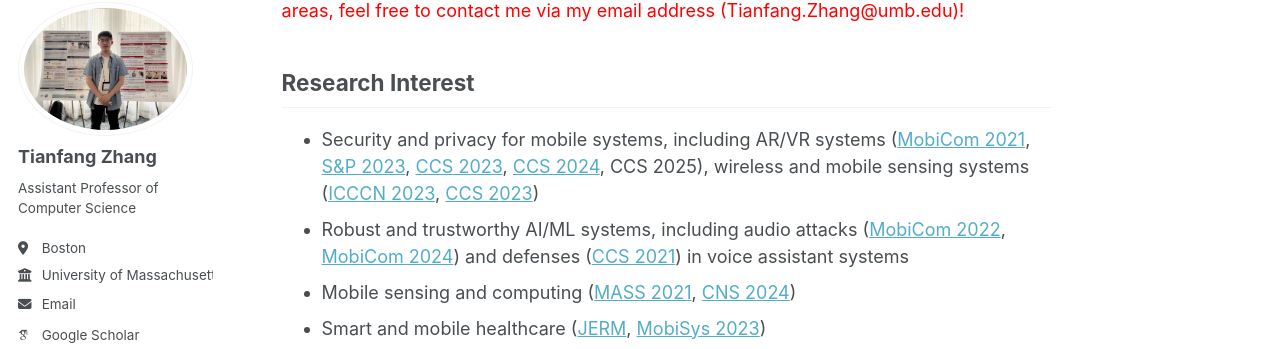
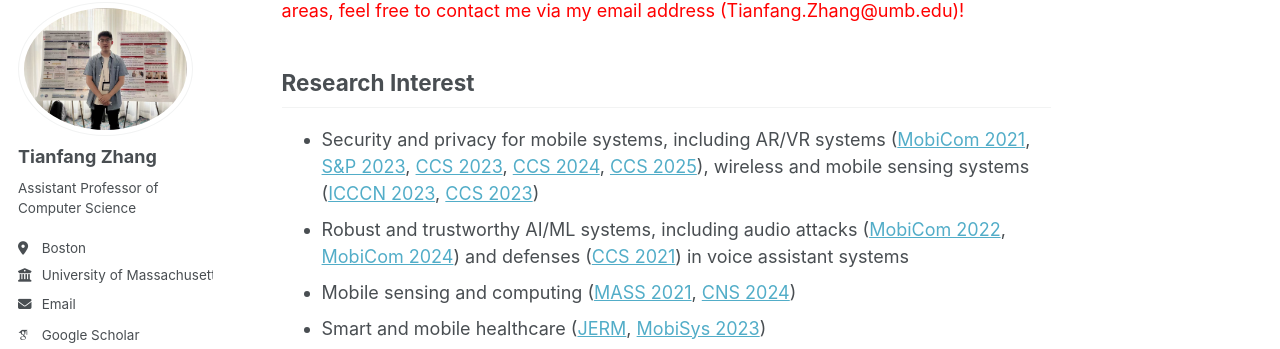
Before and after one commit to tianfang96/tianfang96.github.io, a Jekyll site: the page built from _pages/about.md, in a window 1280 px wide and 900 px high, scrolled down 314 px. Shown: the part 104-453 px from the top of the window. Built offline with Jekyll 4.4.1, drawn with Linux system fonts in a browser that asks for light colours; some web fonts are replaced; part of the change alters nothing that is shown.

```diff
--- a/_pages/about.md
+++ b/_pages/about.md
@@ -12,7 +12,7 @@ I am currently an Assistant Professor in the Department of Computer Science of U
 
 Research Interest
 ----------
-- Security and privacy for mobile systems, including AR/VR systems ([MobiCom 2021](https://www.winlab.rutgers.edu/~yychen/papers/FaceMic.pdf), [S&P 2023](https://eceweb1.rutgers.edu/~daisylab/papers/Privacy%20Leakage%20via%20Unrestricted%20Motion-Position%20Sensors%20in%20the%20Age%20of%20Virtual%20Reality.pdf), [CCS 2023](https://web.njit.edu/~cs638/paper/FaceReader%20Unobtrusively%20Mining%20Vital%20Signs%20and%20Vital%20Sign%20Embedded%20Sensitive%20Info%20via%20ARVR%20Motion%20Sensors.pdf), [CCS 2024](https://www.winlab.rutgers.edu/~yychen/daisylab/papers/SAFARI%20Speech-Associated%20Facial%20Authentication%20for%20ARVR%20Settings%20via%20Robust%20VIbration%20Signatures.pdf), CCS 2025), wireless and mobile sensing systems ([ICCCN 2023](https://www.winlab.rutgers.edu/~yychen/daisylab/papers/Stealthy%20Backdoor%20Attack%20on%20RF%20Signal%20Classification.pdf), [CCS 2023](https://web.njit.edu/~cs638/paper/Privacy%20Leakage%20via%20Speech-induced%20Vibrations%20on%20Room%20Objects.pdf))
+- Security and privacy for mobile systems, including AR/VR systems ([MobiCom 2021](https://www.winlab.rutgers.edu/~yychen/papers/FaceMic.pdf), [S&P 2023](https://eceweb1.rutgers.edu/~daisylab/papers/Privacy%20Leakage%20via%20Unrestricted%20Motion-Position%20Sensors%20in%20the%20Age%20of%20Virtual%20Reality.pdf), [CCS 2023](https://web.njit.edu/~cs638/paper/FaceReader%20Unobtrusively%20Mining%20Vital%20Signs%20and%20Vital%20Sign%20Embedded%20Sensitive%20Info%20via%20ARVR%20Motion%20Sensors.pdf), [CCS 2024](https://www.winlab.rutgers.edu/~yychen/daisylab/papers/SAFARI%20Speech-Associated%20Facial%20Authentication%20for%20ARVR%20Settings%20via%20Robust%20VIbration%20Signatures.pdf), [CCS 2025](https://www.winlab.rutgers.edu/~yychen/daisylab/papers/Harnessing%20Vital%20Sign%20Vibration%20Harmonics%20for%20Effortless%20and%20Inbuilt%20XR%20User%20Authentication.pdf)), wireless and mobile sensing systems ([ICCCN 2023](https://www.winlab.rutgers.edu/~yychen/daisylab/papers/Stealthy%20Backdoor%20Attack%20on%20RF%20Signal%20Classification.pdf), [CCS 2023](https://web.njit.edu/~cs638/paper/Privacy%20Leakage%20via%20Speech-induced%20Vibrations%20on%20Room%20Objects.pdf))
 - Robust and trustworthy AI/ML systems, including audio attacks ([MobiCom 2022](https://www.winlab.rutgers.edu/~yychen/papers/Audio-domain%20Position-independent%20Backdoor%20Attack%20via%20Subsecond%20Triggers.pdf), [MobiCom 2024](https://www.winlab.rutgers.edu/~yychen/daisylab/papers/Inaudible%20Backdoor%20Attack%20via%20Stealthy%20Frequency%20Trigger%20Injection%20in%20Audio%20Spectrogram.pdf)) and defenses ([CCS 2021](https://www.winlab.rutgers.edu/~yychen/papers/Robust%20Detection%20of%20Machine-induced%20Audio%20Attacks%20in%20Intelligent%20Audio%20Systems%20with%20Microphone%20Array.pdf)) in voice assistant systems
 - Mobile sensing and computing ([MASS 2021](https://www.winlab.rutgers.edu/~yychen/papers/(MASS'21)%20Environment-independent%20In-baggage%20Object%20Identification%20Using%20WiFi%20Signals.pdf), [CNS 2024](https://ieeexplore.ieee.org/stamp/stamp.jsp?arnumber=10735583))
 - Smart and mobile healthcare ([JERM](https://arxiv.org/pdf/2110.08401), [MobiSys 2023](https://web.njit.edu/~cs638/paper/Passive%20Vital%20Sign%20Monitoring%20via%20Facial%20Vibrations%20Leveraging%20ARVR%20Headsets.pdf))
```
